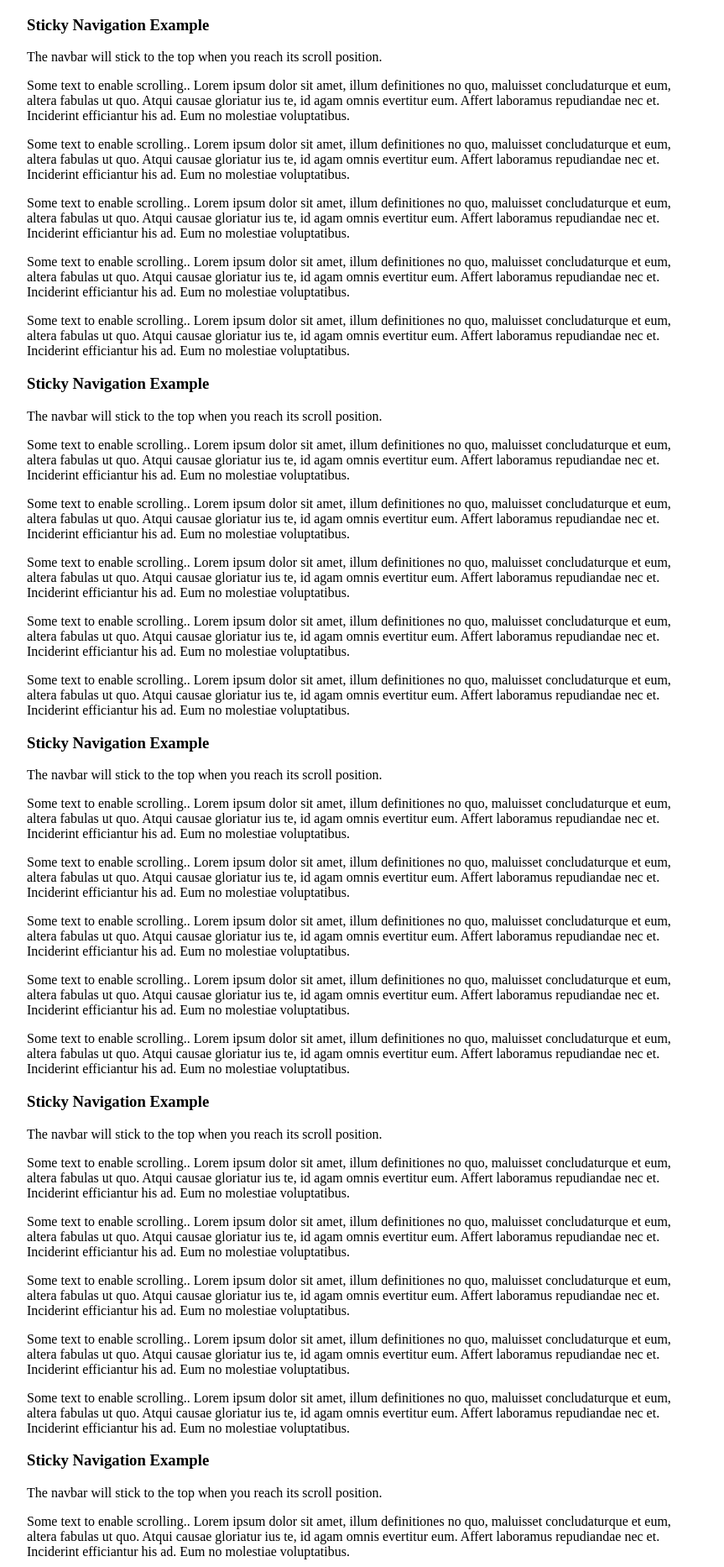
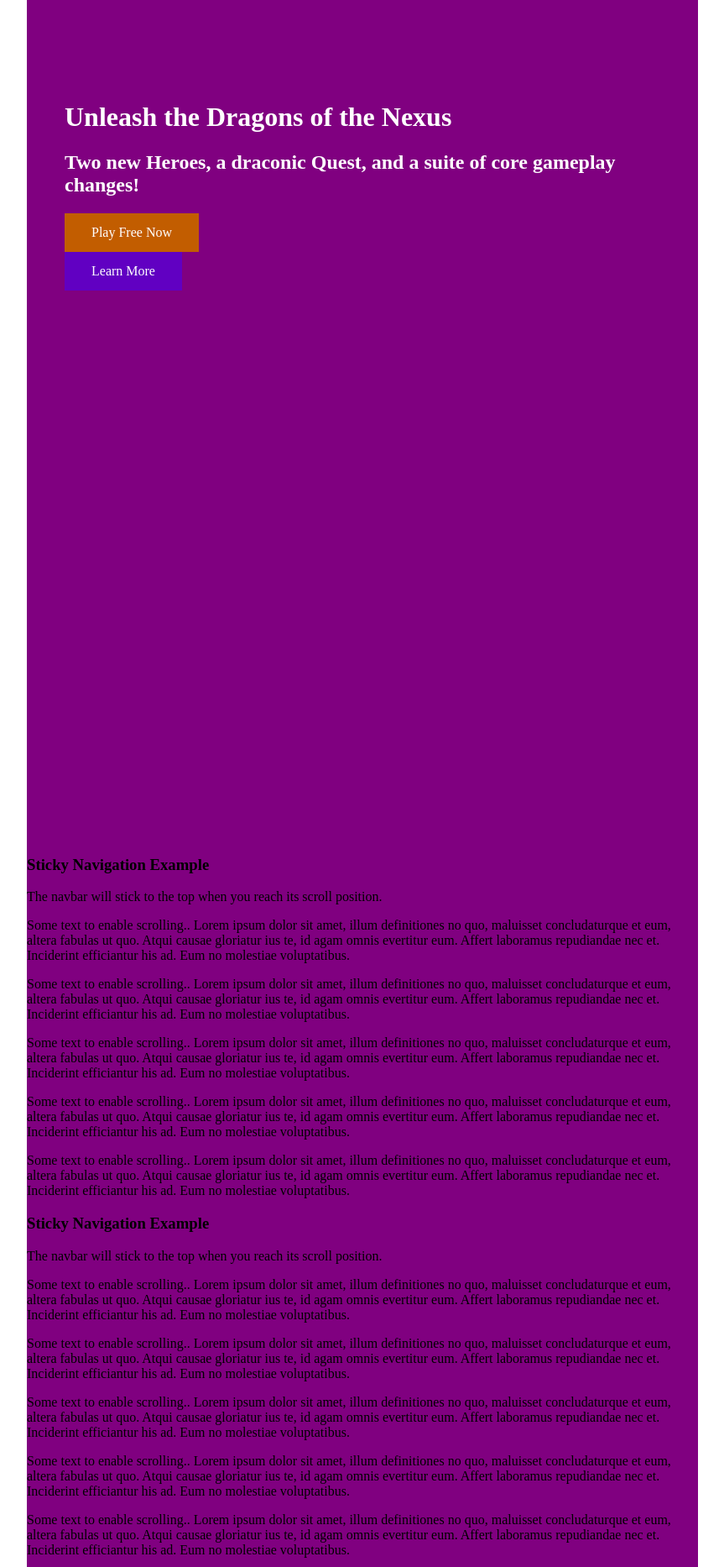
Before and after one commit to Kyotense/Django-Blizzard, a Django app: page / in a window 1280 px wide. Shown: the part 54-1920 px from the top of the page at 84% size, without its empty margins (208-1071 px from the left). Run offline with Django 3.2, Linux system fonts and the light colour scheme.

Commit message:
Starting the body

```diff
--- /dev/null
+++ b/mysite/main/static/css/main.css
@@ -0,0 +1,71 @@
+.body_container{
+  display: flex;
+  flex-direction: column;
+  flex-wrap: nowrap;
+}
+
+.hero{
+  order: 0;
+  height:900px;
+  padding-top:100px;
+}
+
+.news{
+  order:1;
+}
+
+.heroes_overview{
+  order:2;
+}
+
+.battlgrounds{
+  order:3;
+}
+
+.download_heroes{
+  order:4;
+}
+
+.social_wall{
+  order:5;
+}
+
+.social_footer{
+  order:6;
+}
+
+#btn_orange{
+  background-color:#c25d00;
+  color:white;
+  cursor:pointer;
+  padding: 14px 32px;
+  border:none;
+  text-align:center;
+  text-decoration:none;
+  display:inline-block;
+  font-size:16px;
+}
+
+#btn_purple{
+  background-color:#6100c2;
+  color:white;
+  cursor:pointer;
+  padding: 14px 32px;
+  border:none;
+  text-align:center;
+  text-decoration:none;
+  display:inline-block;
+  font-size:16px;
+}
+
+.h1_heading{
+  color:white;
+}
+
+.h2_heading{
+  color:white;
+}
+
+.hero_inner{
+  padding: 0 45px;
+}
--- a/mysite/main/static/css/navbar.css
+++ b/mysite/main/static/css/navbar.css
@@ -131,6 +131,7 @@ li.dropdown {
   text-align: left;
   width: 800px;
   margin: 0 auto;
+  background-color: purple;
 }
 
 body{
--- a/mysite/main/templates/main/header.html
+++ b/mysite/main/templates/main/header.html
@@ -6,9 +6,9 @@
   <title>Heroes of the Storm</title>
   <script src="{% static 'jquery/jquery-3.1.1.min.js' %}"></script>
   <script type="text/javascript" src="{% static 'javascript/navbar.js' %}"></script>
-
   <script type="text/javascript" src="{% static 'javascript/dropdown.js'%}"></script>
   <link rel="stylesheet" href="{% static 'css/navbar.css'%}" />
+  <link rel="stylesheet" href="{% static 'css/main.css' %}">
   <link rel="icon" type="image/png" href="{% static 'img/heroes.png' %}">
 </head>
 
--- a/mysite/main/templates/main/main.html
+++ b/mysite/main/templates/main/main.html
@@ -1,16 +1,29 @@
 {% extends 'main/header.html' %} {% block content %}
 <!-- Wrapper div -->
 <!-- Counted nine divs in the website -->
-<div></div>
-<div></div>
-<div></div>
-<div></div>
-<div></div>
-<div></div>
-<div></div>
-<div></div>
-<div></div>
-<div></div>
+<div class="body_container">
+  <div class="hero">
+    <div class="hero_inner">
+      <h1 class="h1_heading">Unleash the Dragons of the Nexus</h1>
+      <h2 class="h2_heading">Two new Heroes, a draconic Quest, and a suite of core gameplay changes!</h2>
+      <div class="hero_btncontainer">
+        <div class="hero-btn">
+          <a href="#" id="btn_orange">Play Free Now</a>
+        </div>
+        <div class="hero-btn">
+          <a href="#" id="btn_purple">Learn More</a>
+        </div>
+      </div>
+    </div>
+
+  </div>
+  <div class="news"></div>
+  <div class="heroes_overview"></div>
+  <div class="battlgrounds"></div>
+  <div class="download_heroes"></div>
+  <div class="social_wall"></div>
+  <div class="social_footer"></div>
+</div>
 <div>
   <h3>Sticky Navigation Example</h3>
   <p>The navbar will stick to the top when you reach its scroll position.</p>
@@ -205,5 +218,4 @@
   <p>Some text to enable scrolling.. Lorem ipsum dolor sit amet, illum definitiones no quo, maluisset concludaturque et eum, altera fabulas ut quo. Atqui causae gloriatur ius te, id agam omnis evertitur eum. Affert laboramus repudiandae nec et. Inciderint
     efficiantur his ad. Eum no molestiae voluptatibus.</p>
 </div>
-
 {% endblock %}
```
Also changed, not shown: mysite/main/static/javascript/navbar2.js (deleted, +0 -7 lines).
